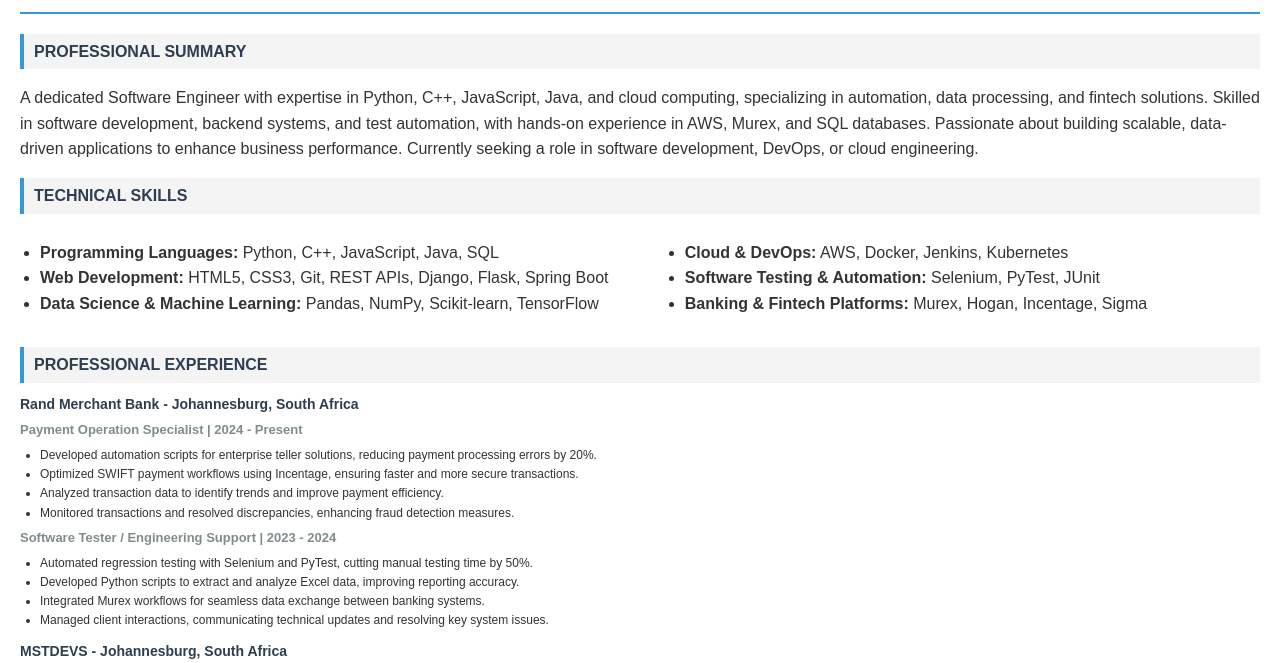
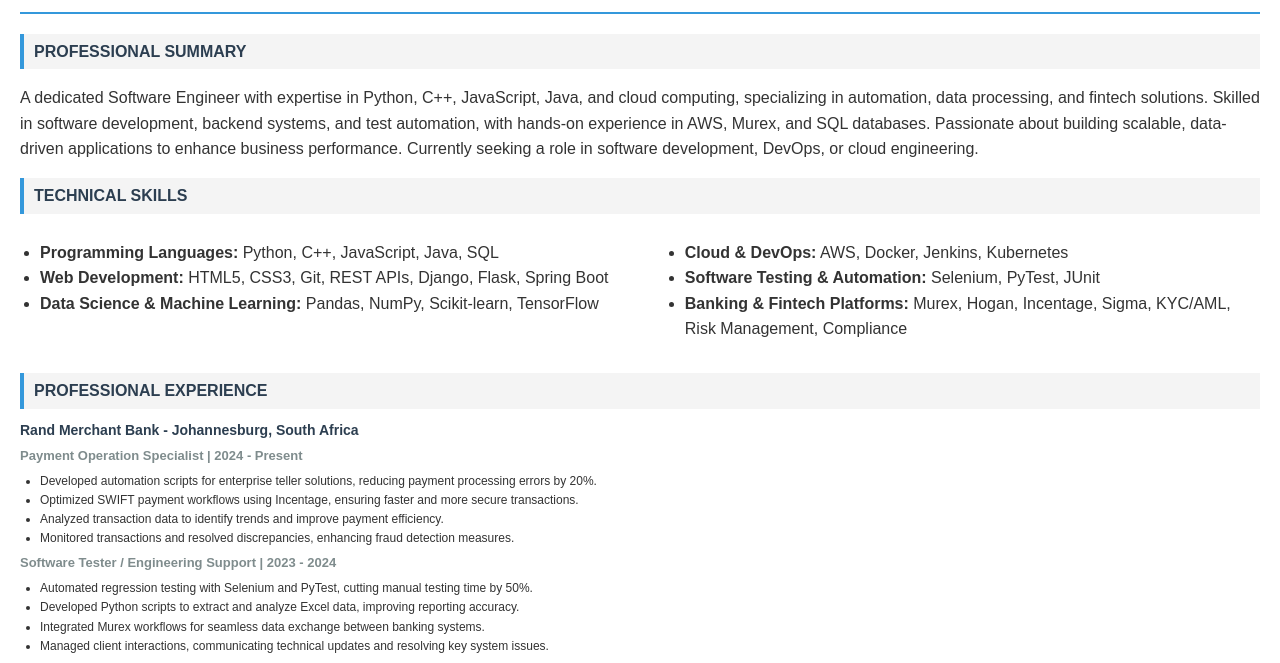
Before and after one commit to Wise2man/wiseman-hlongwane-resume, a plain HTML site: page index.html in a window 1280 px wide. Shown: the part 102-765 px from the top of the page. Drawn offline with Linux system fonts and the light colour scheme.

Commit message:
Update index.html

```diff
--- a/index.html
+++ b/index.html
@@ -97,7 +97,7 @@
                 <ul>
                     <li><strong>Cloud & DevOps:</strong> AWS, Docker, Jenkins, Kubernetes</li>
                     <li><strong>Software Testing & Automation:</strong> Selenium, PyTest, JUnit</li>
-                    <li><strong>Banking & Fintech Platforms:</strong> Murex, Hogan, Incentage, Sigma</li>
+                    <li><strong>Banking & Fintech Platforms:</strong> Murex, Hogan, Incentage, Sigma, KYC/AML, Risk Management, Compliance</li>
                 </ul>
             </div>
         </div>
```
